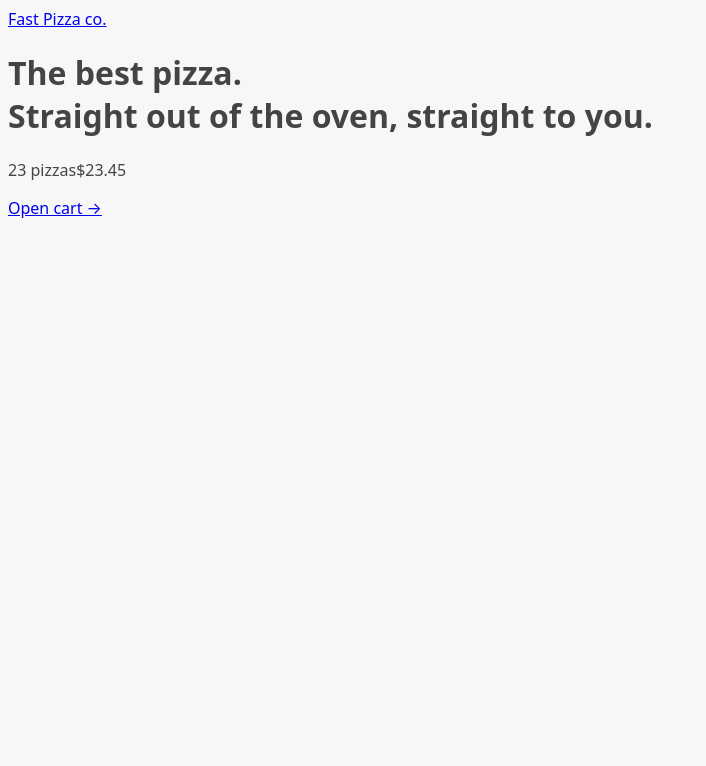
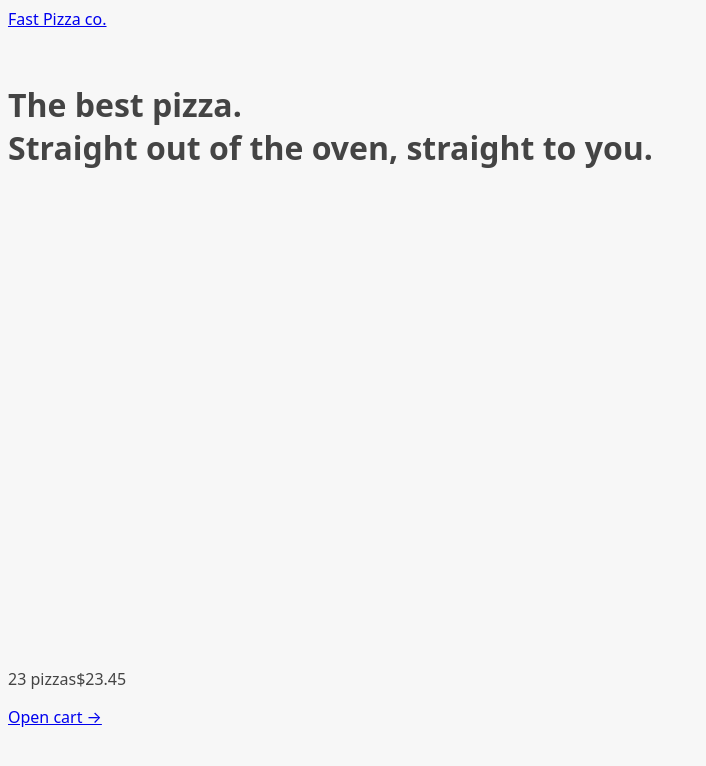
Before and after one commit to vikram-codes/Fast-Pizza-co., a React (Vite) app in the folder Fast-Pizza/: page / in a window 1280 px wide. Shown: the top 766 px of the page, without its empty margins (0-706 px from the left). Built offline with nearby package versions, Linux system fonts and the light colour scheme.

Commit message:
Loading state based on useNavigation.state

```diff
--- a/Fast-Pizza/src/features/menu/Menu.jsx
+++ b/Fast-Pizza/src/features/menu/Menu.jsx
@@ -4,7 +4,6 @@
 
 function Menu() {
   const menu = useLoaderData();
-  console.log(menu);
 
   return (
     <h1>
--- a/Fast-Pizza/src/index.css
+++ b/Fast-Pizza/src/index.css
@@ -1,6 +1,6 @@
 body {
-  font-family: system-ui, -apple-system, BlinkMacSystemFont, 'Segoe UI', Roboto,
-    Oxygen, Ubuntu, Cantarell, 'Open Sans', 'Helvetica Neue', sans-serif;
+  font-family: system-ui, -apple-system, BlinkMacSystemFont, "Segoe UI", Roboto,
+    Oxygen, Ubuntu, Cantarell, "Open Sans", "Helvetica Neue", sans-serif;
   background-color: #f7f7f7;
   color: #444;
 }
@@ -9,7 +9,7 @@
   display: grid;
   grid-template-rows: auto 1fr auto;
   gap: 32px;
-  height: 100dvh;
+  height: 90dvh;
 }
 
 /* https://dev.to/afif/i-made-100-css-loaders-for-your-next-project-4eje */
--- a/Fast-Pizza/src/ui/AppLayout.jsx
+++ b/Fast-Pizza/src/ui/AppLayout.jsx
@@ -1,13 +1,15 @@
-import Cart from "../features/cart/Cart";
 import Header from "./Header";
 import CartOverview from "../features/cart/CartOverview";
-import { Outlet } from "react-router-dom";
+import { Outlet, useNavigation } from "react-router-dom";
+import Loader from "./Loader";
 
 function AppLayout() {
+  const navigation = useNavigation();
+  const isLoading = navigation.state === "loading";
   return (
-    <div>
+    <div className="layout">
+      {isLoading && <Loader />}
       <Header />
-
       <main>
         <Outlet />
       </main>
--- /dev/null
+++ b/Fast-Pizza/src/ui/Loader.jsx
@@ -0,0 +1,5 @@
+function Loader() {
+  return <div className="loader"></div>;
+}
+
+export default Loader;
```
